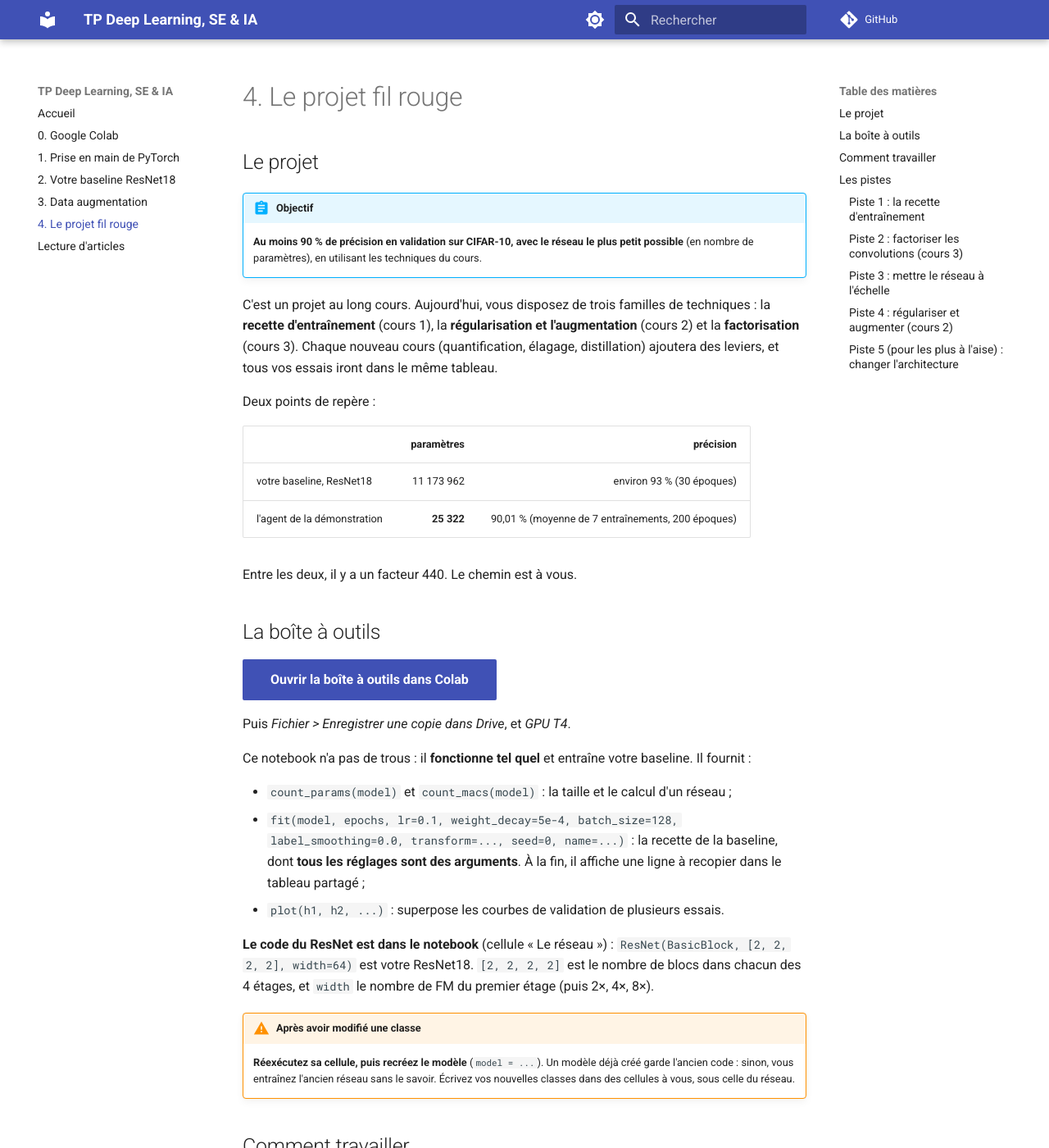
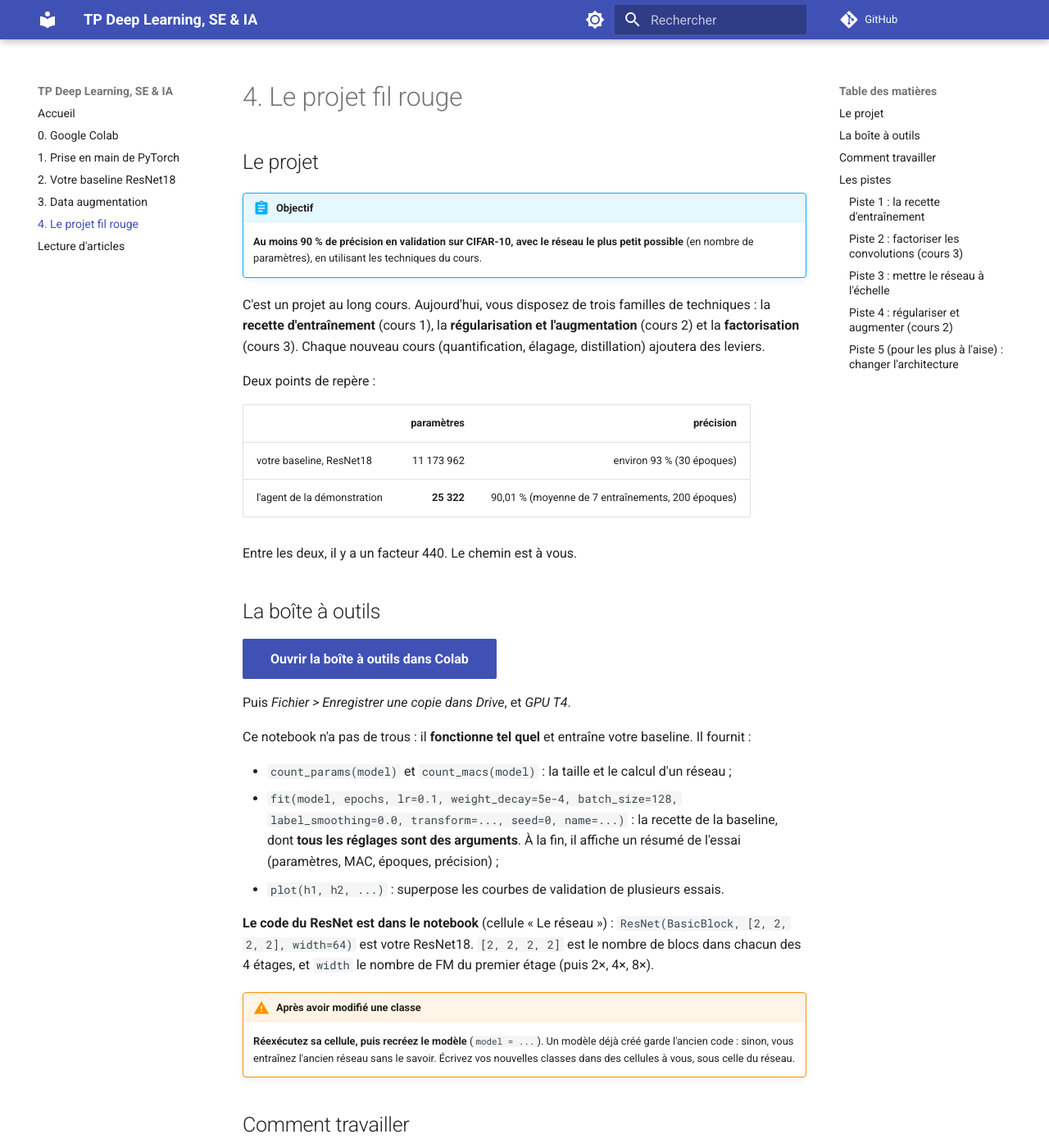
Before and after one commit to bonben/ensta-tp-deep-learning, an MkDocs documentation site: the page built from docs/04_fil_rouge.md, in a window 1280 px wide and 1400 px high. Shown: the whole window at 82% size. Built offline with MkDocs 1.6.1 and Material for MkDocs 9.7.7, drawn with Linux system fonts in a browser that asks for light colours; comment, search, counter and statistics services are not loaded; some of the changed text lies outside the part shown.

Commit message:
Retire les mentions du tableau partagé
Co-Authored-By: Claude Opus 5.5 <noreply@anthropic.com>

```diff
--- a/docs/04_fil_rouge.md
+++ b/docs/04_fil_rouge.md
@@ -9,7 +9,7 @@
 C'est un projet au long cours. Aujourd'hui, vous disposez de trois familles de techniques :
 la **recette d'entraînement** (cours 1), la **régularisation et l'augmentation** (cours 2) et la
 **factorisation** (cours 3). Chaque nouveau cours (quantification, élagage, distillation)
-ajoutera des leviers, et tous vos essais iront dans le même tableau.
+ajoutera des leviers.
 
 Deux points de repère :
 
@@ -31,7 +31,7 @@ Ce notebook n'a pas de trous : il **fonctionne tel quel** et entraîne votre bas
 - `count_params(model)` et `count_macs(model)` : la taille et le calcul d'un réseau ;
 - `fit(model, epochs, lr=0.1, weight_decay=5e-4, batch_size=128, label_smoothing=0.0, transform=..., seed=0, name=...)` :
   la recette de la baseline, dont **tous les réglages sont des arguments**. À la fin, il
-  affiche une ligne à recopier dans le tableau partagé ;
+  affiche un résumé de l'essai (paramètres, MAC, époques, précision) ;
 - `plot(h1, h2, ...)` : superpose les courbes de validation de plusieurs essais.
 
 **Le code du ResNet est dans le notebook** (cellule « Le réseau ») :
@@ -52,7 +52,7 @@ Faites comme un ingénieur, et comme l'agent quand il a bien travaillé :
 3. **Changez une seule chose à la fois**, par rapport à un essai de référence.
 4. **Comparez à budget égal** : le même nombre d'époques. 15 époques pour explorer, plus
    pour confirmer.
-5. **Notez tout** dans le tableau partagé, y compris les essais décevants : paramètres, MAC,
+5. **Notez tout** dans votre notebook, y compris les essais décevants : paramètres, MAC,
    époques, précision **au dernier epoch**.
 6. **Décidez** : garder ou jeter, et pourquoi. À moins d'un demi-point du seuil, relancez avec
    une autre graine (`seed=1`) avant de conclure.
@@ -280,5 +280,4 @@ Pour aller plus loin, le code complet de l'agent (`train.py`) est disponible : s
 
 ---
 
-Le projet continue aux séances suivantes : gardez votre notebook (il est dans votre Drive)
-et continuez à remplir le tableau.
+Le projet continue aux séances suivantes : gardez votre notebook, il est dans votre Drive.
```
Also changed, not shown: docs/code/fil_rouge.ipynb.
